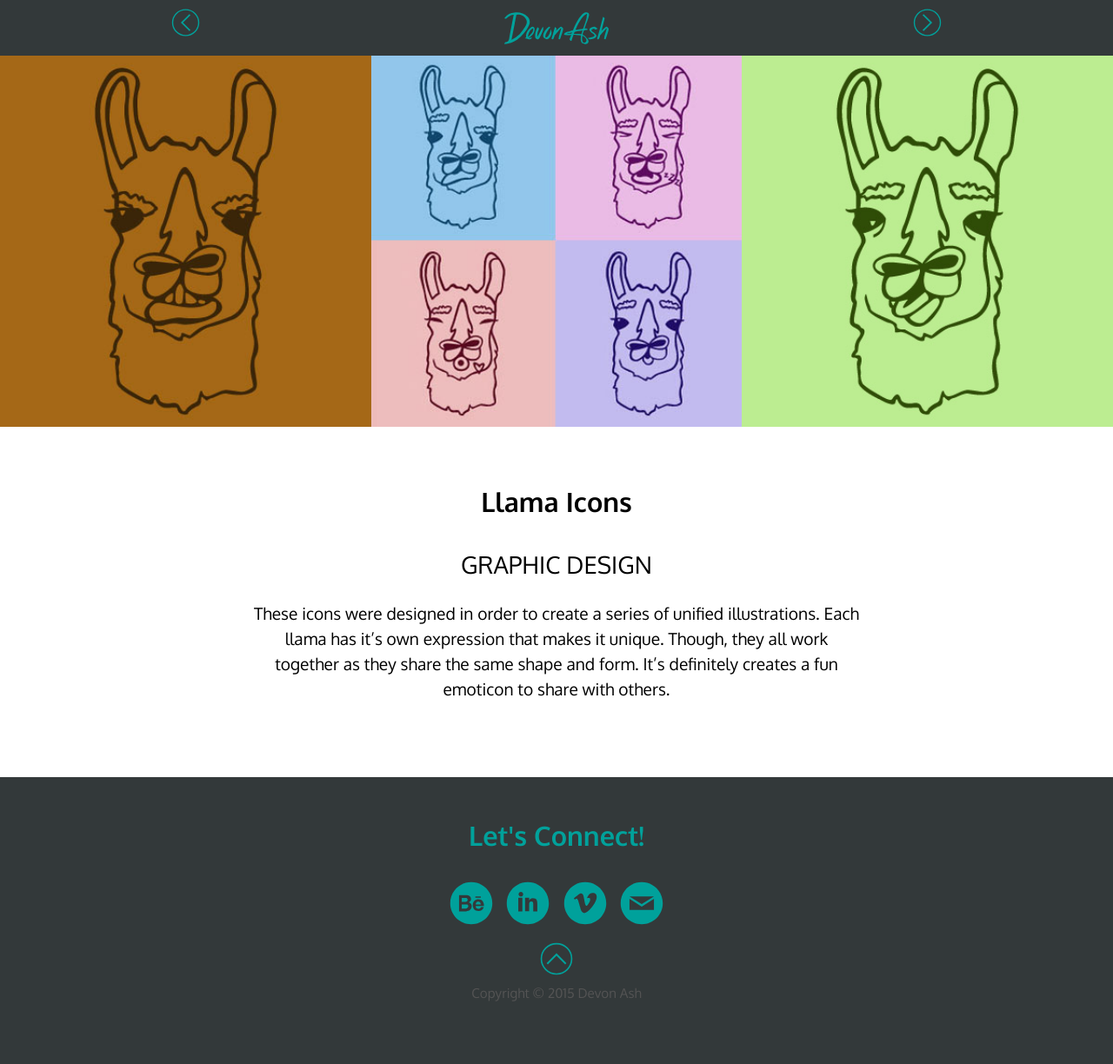
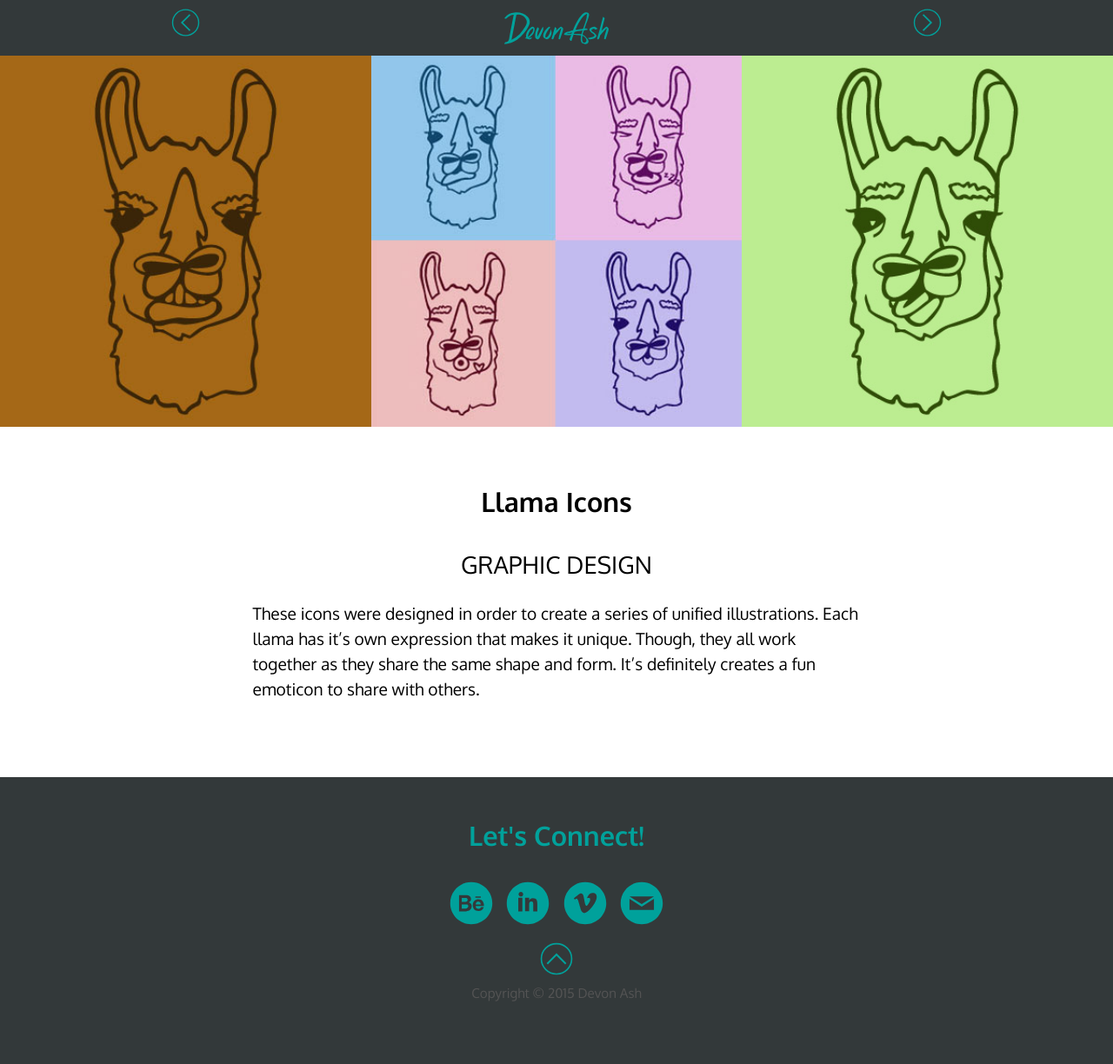
Before and after one commit to devonash/portfolio, a Jekyll site: the page built from portfolio-pieces/piece4.md, in a window 1280 px wide. Shown: the whole page at 87% size. Built offline with Jekyll 4.4.1, drawn with Linux system fonts in a browser that asks for light colours.

Commit message:
left aligned work paragraphs

```diff
--- a/_includes/css/my.css
+++ b/_includes/css/my.css
@@ -174,8 +174,8 @@ footer > p {
   padding: 3em;
 }
 
-.tem-project-text {
-	text-align: center;
+.center-text {
+  text-align: center;
 }
 
 .typeof-project {
--- a/_layouts/work-template.html
+++ b/_layouts/work-template.html
@@ -39,8 +39,10 @@ layout: default
         </div>
         <div class="project unit unit-s-1 unit-m-1 unit-l-1" id="project">
           <div class="tem-project-text">
-            <h2 itemprop="name">{{page.title}}</h2>
-            <h3 class="typeof-project" itemprop="genre" class="giga">{{page.type}}</h3>
+            <div class="center-text">
+              <h2 itemprop="name">{{page.title}}</h2>
+              <h3 class="typeof-project" itemprop="genre" class="giga">{{page.type}}</h3>
+            </div>
             <p itemprop="description">{{page.description}}</p>
           </div>
         </div>
```
